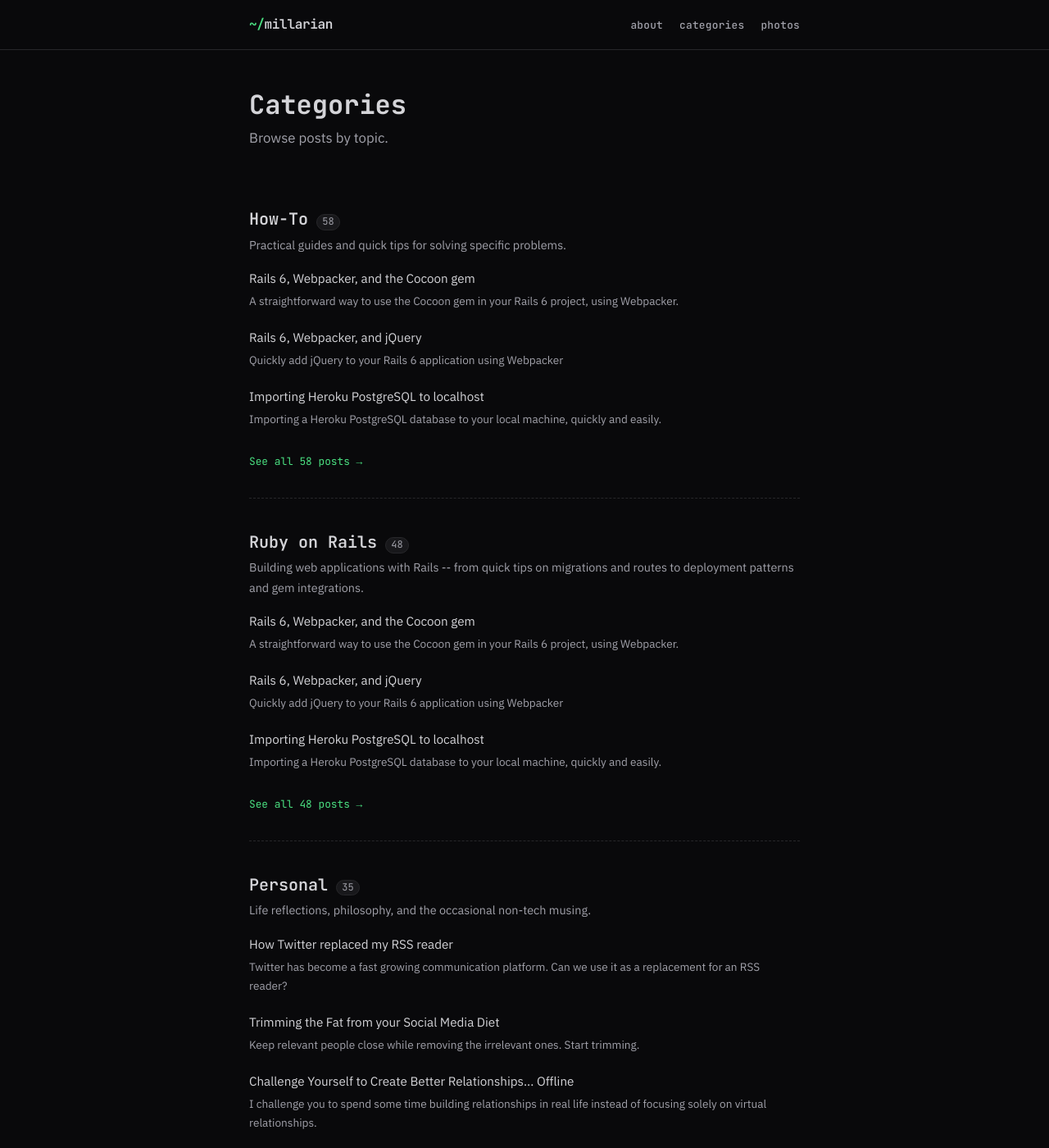
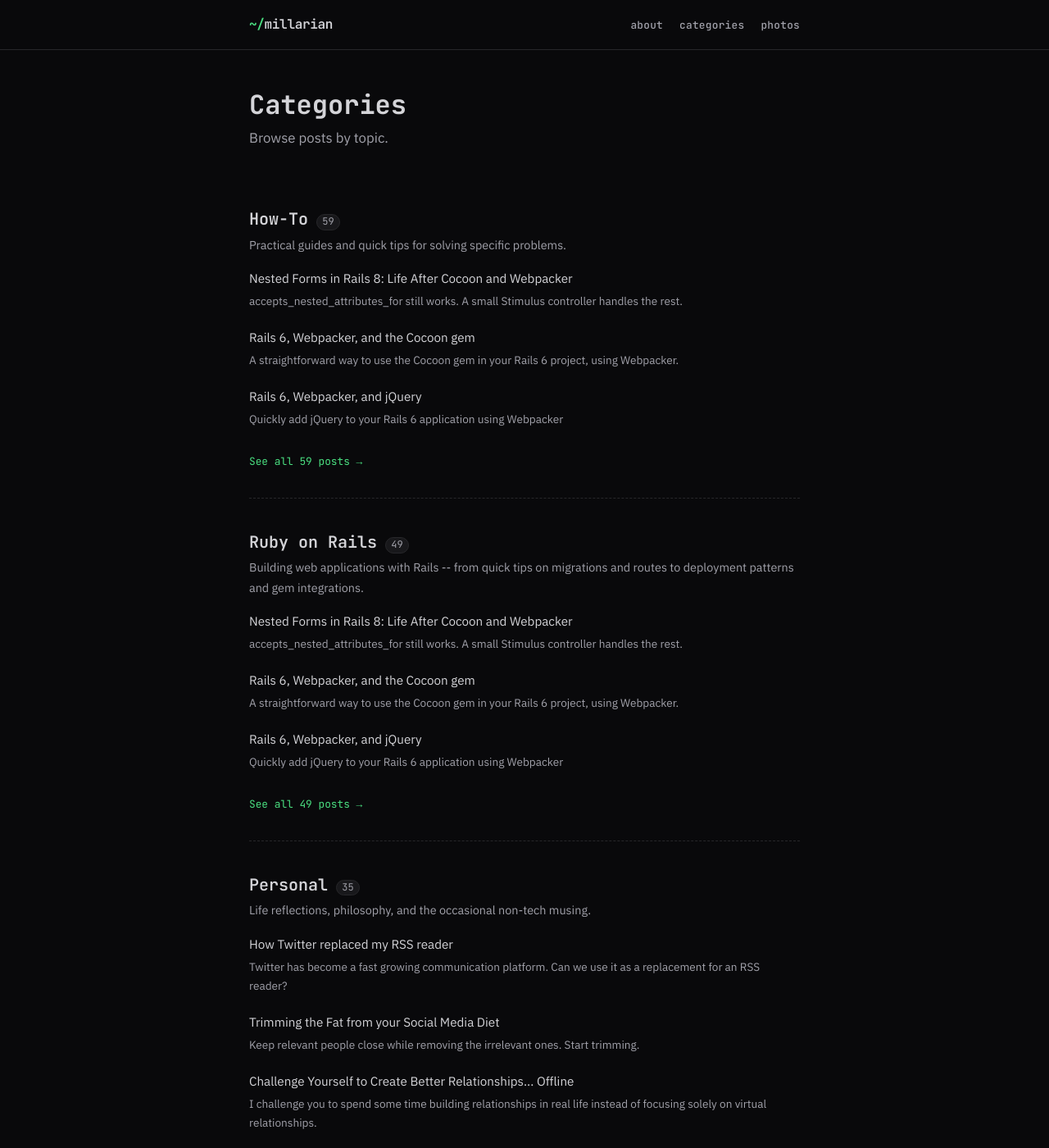
Before and after one commit to curtis/curtis.github.io, a Jekyll site: the page built from categories.html, in a window 1280 px wide and 1400 px high. Shown: the whole window at 82% size. Built offline with Jekyll 4.4.1, drawn with Linux system fonts in a browser that asks for light colours; nearby versions of some CDN libraries; some of the changed lines change nothing that is shown; some of the changed text lies outside the part shown.

Commit message:
Publish Nested Forms in Rails 8

```diff
--- a/_posts/2020-06-30-adding-the-cocoon-gem-to-rails-6-with-webpacker.html
+++ b/_posts/2020-06-30-adding-the-cocoon-gem-to-rails-6-with-webpacker.html
@@ -5,6 +5,9 @@ date: 2020-06-30 08:00:00
 layout: post
 subtitle: "A straightforward way to use the Cocoon gem in your Rails 6 project, using Webpacker."
 title: "Rails 6, Webpacker, and the Cocoon gem"
+update:
+  title: "This post is for Rails 6 only."
+  body: "Cocoon stopped getting updates years ago and Webpacker was retired from Rails in version 7. If you're on Rails 8, see <a href='/posts/nested-forms-in-rails-8/'>Nested Forms in Rails 8: Life After Cocoon and Webpacker</a> for the modern approach."
 redirect_from:
   - "/rails/adding-the-cocoon-gem-to-rails-6-with-webpacker/"
   - "/how-to/adding-the-cocoon-gem-to-rails-6-with-webpacker/"
--- /dev/null
+++ b/_posts/2026-04-10-nested-forms-in-rails-8.html
@@ -0,0 +1,106 @@
+---
+layout: post
+title: "Nested Forms in Rails 8: Life After Cocoon and Webpacker"
+subtitle: "accepts_nested_attributes_for still works. A small Stimulus controller handles the rest."
+date: 2026-04-10 08:00:00
+categories: [rails, javascript, how-to]
+---
+
+<p>Back in 2020, I wrote about <a href="/posts/adding-the-cocoon-gem-to-rails-6-with-webpacker/">using the Cocoon gem with Webpacker in Rails 6</a>. Cocoon stopped getting updates years ago, and Webpacker was retired from Rails in version 7. jQuery is gone from the default Rails stack. So how do you build a form where the user adds and removes child records before saving the parent in Rails 8?</p>
+
+<p>It's actually simpler than it used to be. <code>accepts_nested_attributes_for</code> still works exactly the way it always has, and the client-side piece Cocoon used to handle is a small Stimulus controller.</p>
+
+<h2>The Model</h2>
+
+<p>Nothing new here. A parent <code>has_many</code> children and declares nested attributes:</p>
+
+{% highlight ruby %}
+# app/models/project.rb
+class Project < ApplicationRecord
+  has_many :tasks, dependent: :destroy
+  accepts_nested_attributes_for :tasks, allow_destroy: true, reject_if: :all_blank
+end
+{% endhighlight %}
+
+<p><code>allow_destroy: true</code> lets you mark rows for deletion with a <code>_destroy</code> flag. <code>reject_if: :all_blank</code> skips rows where every field is empty, so clicking "Add" and leaving it alone doesn't save a blank task.</p>
+
+<h2>Strong Parameters</h2>
+
+{% highlight ruby %}
+# app/controllers/projects_controller.rb
+def project_params
+  params.expect(project: [:name, tasks_attributes: [[:id, :title, :done, :_destroy]]])
+end
+{% endhighlight %}
+
+<p>The <code>:id</code> key matters: without it, Rails treats every row as new on update and you end up with duplicates instead of edits.</p>
+
+<h2>The Form</h2>
+
+<p>Render the form with a hidden <code>&lt;template&gt;</code> containing one blank row. The <code>child_index: "NEW_RECORD"</code> placeholder is what Stimulus swaps out with a unique index every time the user clicks "Add":</p>
+
+{% highlight haml %}
+-# app/views/projects/new.html.haml
+= form_with(model: @project, data: { controller: "nested-form" }) do |f|
+  = f.text_field :name
+
+  %div{data: { nested_form_target: "list" }}
+    = f.fields_for :tasks do |task_fields|
+      = render "task_fields", f: task_fields
+
+  %template{data: { nested_form_target: "template" }}
+    = f.fields_for :tasks, Task.new, child_index: "NEW_RECORD" do |task_fields|
+      = render "task_fields", f: task_fields
+
+  %button{type: "button", data: { action: "nested-form#add" }} Add task
+  = f.submit
+{% endhighlight %}
+
+<p>The row partial at <code>_task_fields.html.haml</code> includes a hidden <code>_destroy</code> input and a remove button:</p>
+
+{% highlight haml %}
+-# app/views/projects/_task_fields.html.haml
+%div{data: { nested_form_target: "row", persisted: (true if f.object.persisted?) }}
+  = f.text_field :title
+  = f.check_box :done
+  = f.hidden_field :_destroy, data: { nested_form_target: "destroy" }
+  %button{type: "button", data: { action: "nested-form#remove" }} Remove
+{% endhighlight %}
+
+<h2>The Stimulus Controller</h2>
+
+{% highlight javascript %}
+// app/javascript/controllers/nested_form_controller.js
+import { Controller } from "@hotwired/stimulus"
+
+export default class extends Controller {
+  static targets = ["list", "template"]
+
+  add() {
+    const html = this.templateTarget.innerHTML.replace(/NEW_RECORD/g, new Date().getTime())
+    this.listTarget.insertAdjacentHTML("beforeend", html)
+  }
+
+  remove(event) {
+    const row = event.target.closest("[data-nested-form-target='row']")
+    const destroy = row.querySelector("[data-nested-form-target='destroy']")
+
+    if(row.hasAttribute("data-persisted")) {
+      destroy.value = "1"
+      row.hidden = true
+    } else {
+      row.remove()
+    }
+  }
+}
+{% endhighlight %}
+
+<p>The <code>data-persisted</code> attribute on the row partial differentiates new tasks from existing ones. For new ones, we simply need to remove them from the DOM. For tasks that already exist, we need to pass <code>_destroy=1</code> and then hide it.</p>
+
+<h2>That's It</h2>
+
+<p>No Cocoon, no gem, no jQuery. Rails handles the nested save the way it always has, and the Stimulus controller is small enough that you can paste it into every project that needs it. If you don't want to roll your own, <a href="https://github.com/stimulus-components/stimulus-rails-nested-form">stimulus-rails-nested-form</a> is basically this controller packaged up with a couple of extras.</p>
+
+<h2>What About an Alternative?</h2>
+
+<p>Nested forms are the right tool when you want to save the parent and child objects together. However, if you can save the parent first, check out <a href="/posts/turbo-streams-instead-of-nested-forms/">Turbo Streams Instead of Nested Forms</a> as a cool alternative.</p>
```
